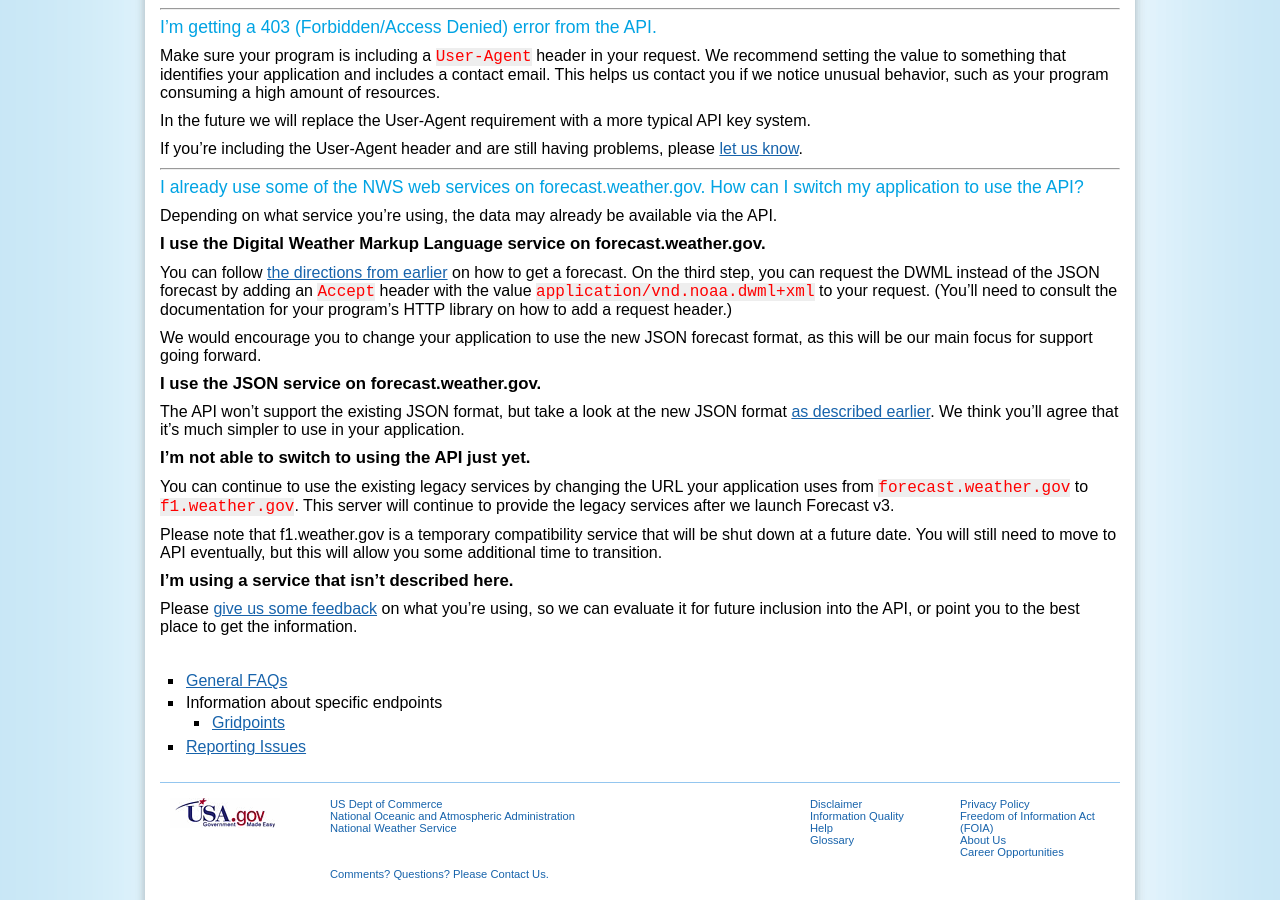
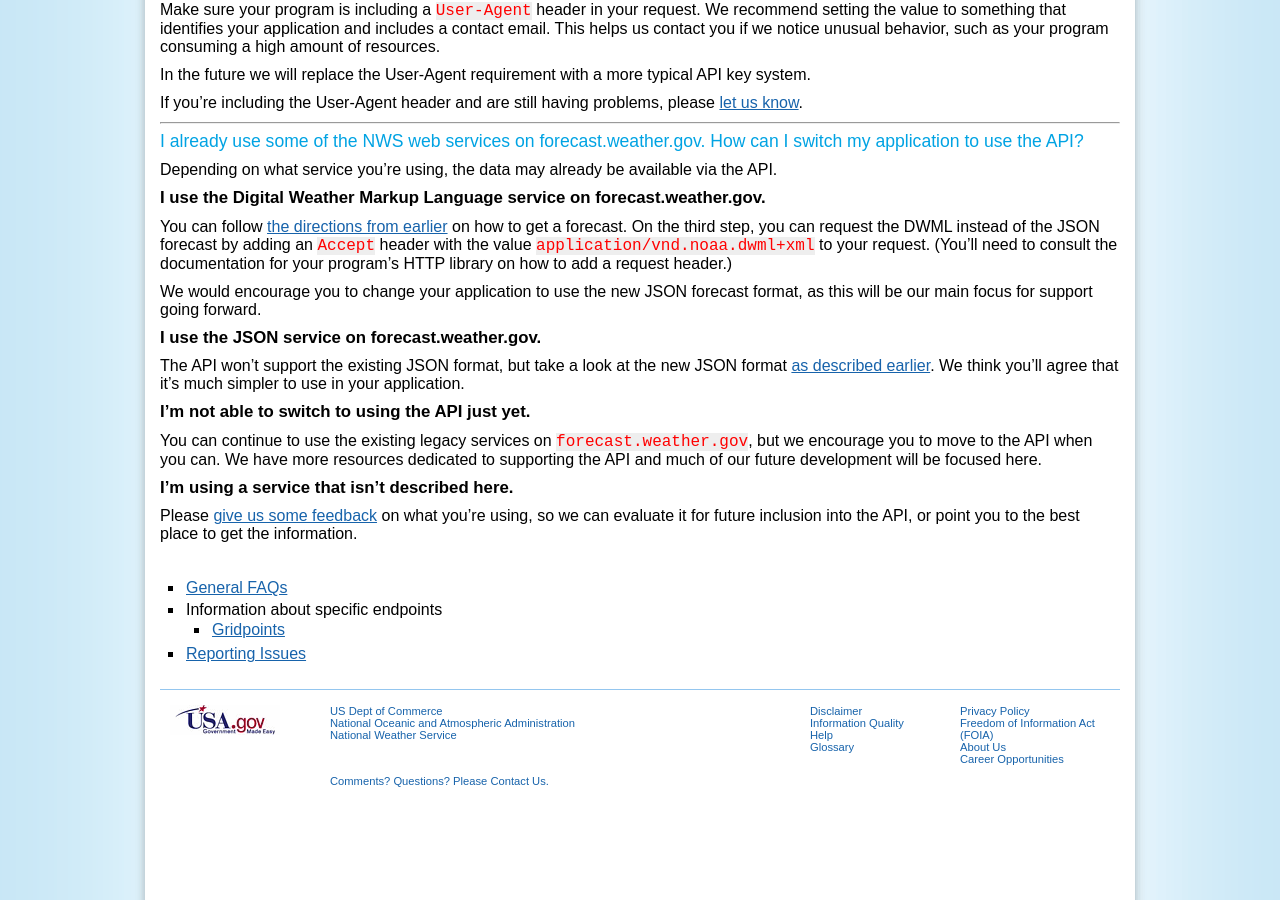
Before and after one commit to weather-gov/api, a Jekyll site: the page built from general-faqs.md, in a window 1280 px wide and 900 px high, scrolled down 1694 px. Built offline with Jekyll 4.4.1, drawn with Linux system fonts in a browser that asks for light colours; our own code applies the rules of GitHub Pages for plain Markdown files; some of the changed text lies outside the part shown.

Commit message:
Remove forecast v3 references

```diff
--- a/general-faqs.md
+++ b/general-faqs.md
@@ -8,9 +8,6 @@ a way that modern web developers expect: a REST-style, JSON-based web service.
 The API is also being built to provide a powerful and modern platform for data dissemination for both internal and
 external customers. We're doing this to help eliminate some internal redundancies, giving you and our own forecasters
 and developers a one-stop shop for vital data.
-
-The API also provides the data backend that will power the next release of our popular Forecast web site (version 3)
-at forecast.weather.gov, which will go live later this year.
 
 ---
 
@@ -132,12 +129,9 @@ The API won't support the existing JSON format, but take a look at the new JSON
 application.
 
 ##### I'm not able to switch to using the API just yet.
-You can continue to use the existing legacy services by changing the URL your application uses from
-`forecast.weather.gov` to `f1.weather.gov`. This server will continue to provide the legacy services after we launch
-Forecast v3.
-
-Please note that f1.weather.gov is a temporary compatibility service that will be shut down at a future date. You will
-still need to move to API eventually, but this will allow you some additional time to transition.
+You can continue to use the existing legacy services on `forecast.weather.gov`, but we encourage you to move to the API
+when you can. We have more resources dedicated to supporting the API and much of our future development will be focused
+here.
 
 ##### I'm using a service that isn't described here.
 Please [give us some feedback](reporting-issues) on what you're using, so we can evaluate it for future
```
